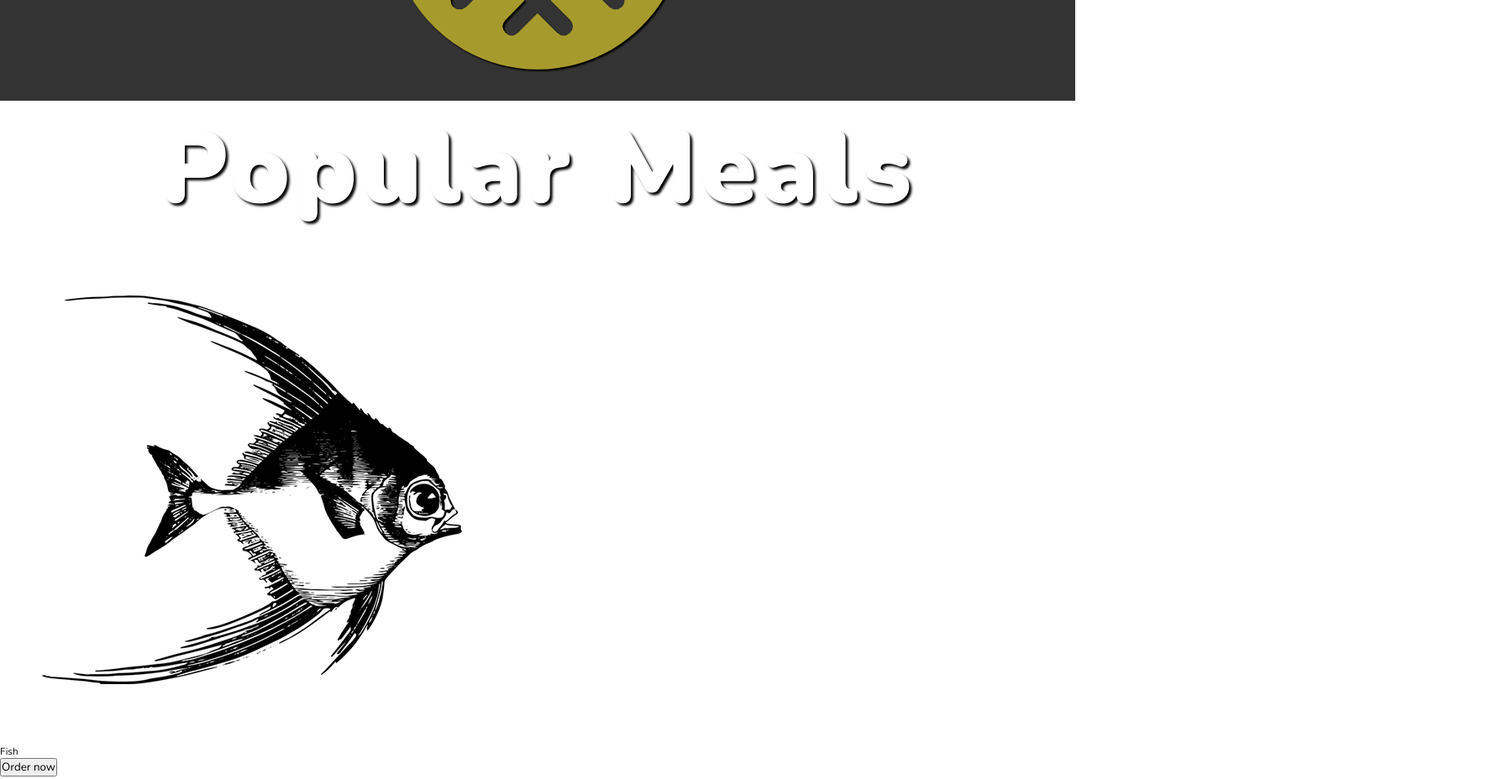
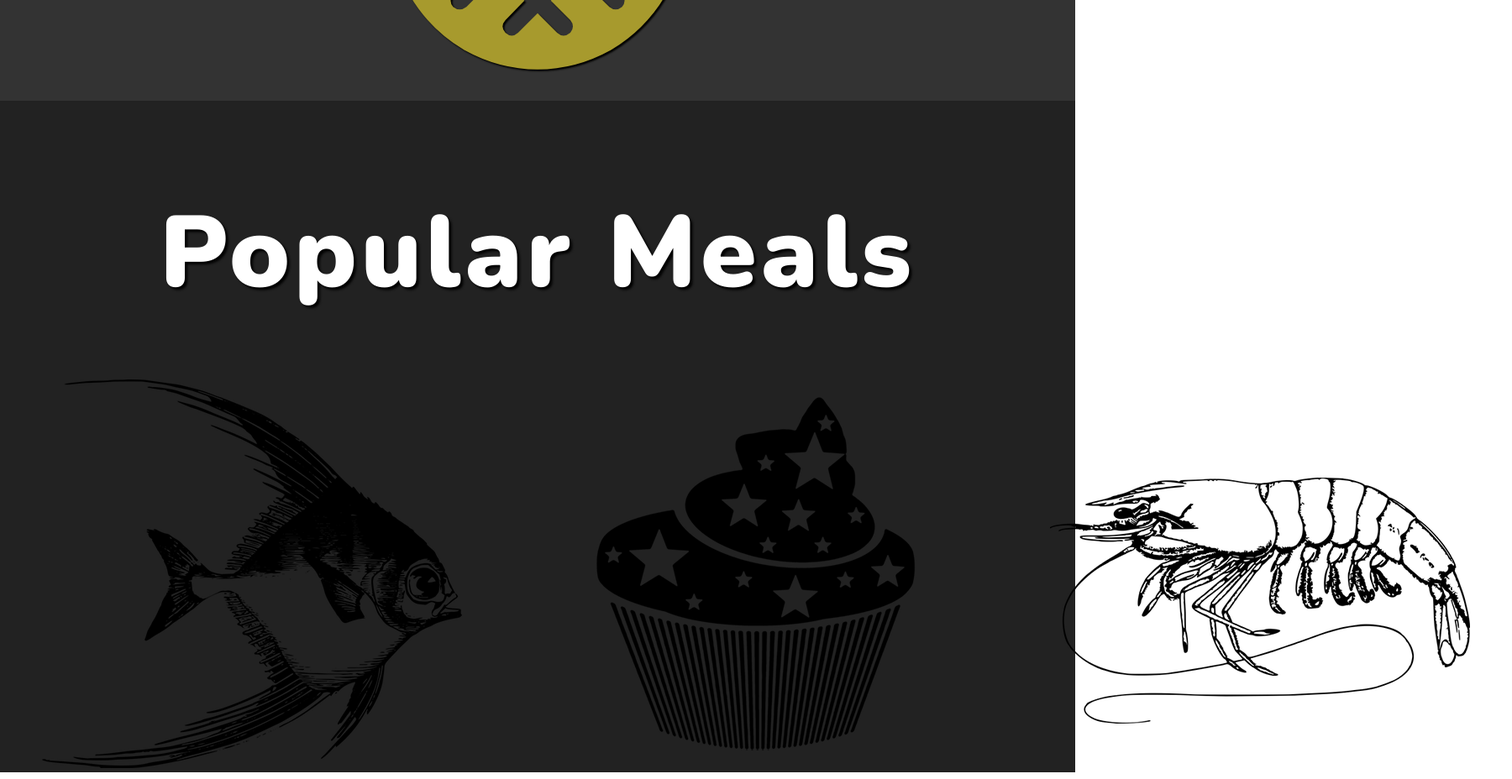
Before and after one commit to JAMAL-MOHAMED-JALDESA-2893/10-food, a plain HTML site: page index.html in a window 1280 px wide. Shown: the part 680-1608 px from the top of the page at 84% size, 1800 px wide, since content can reach past the window. Drawn offline with nearby package versions, Linux system fonts and the light colour scheme.

Commit message:
add style to cards container

```diff
--- a/style.css
+++ b/style.css
@@ -51,3 +51,20 @@ html{
      transform: translate(-50%, -50%) scale(1);
 }
 /* End of section-1 */
+
+/* section-2  */
+.section-2{
+    width: 100%;
+    height: 100vh;
+    background-color: #222;
+    display: flex;
+    flex-direction: column;
+    justify-content: space-between;
+    padding: 10rem 0;
+}
+
+.cards-container{
+    display: flex;
+    justify-content: space-evenly;
+}
+/* End of section-2 */
```
